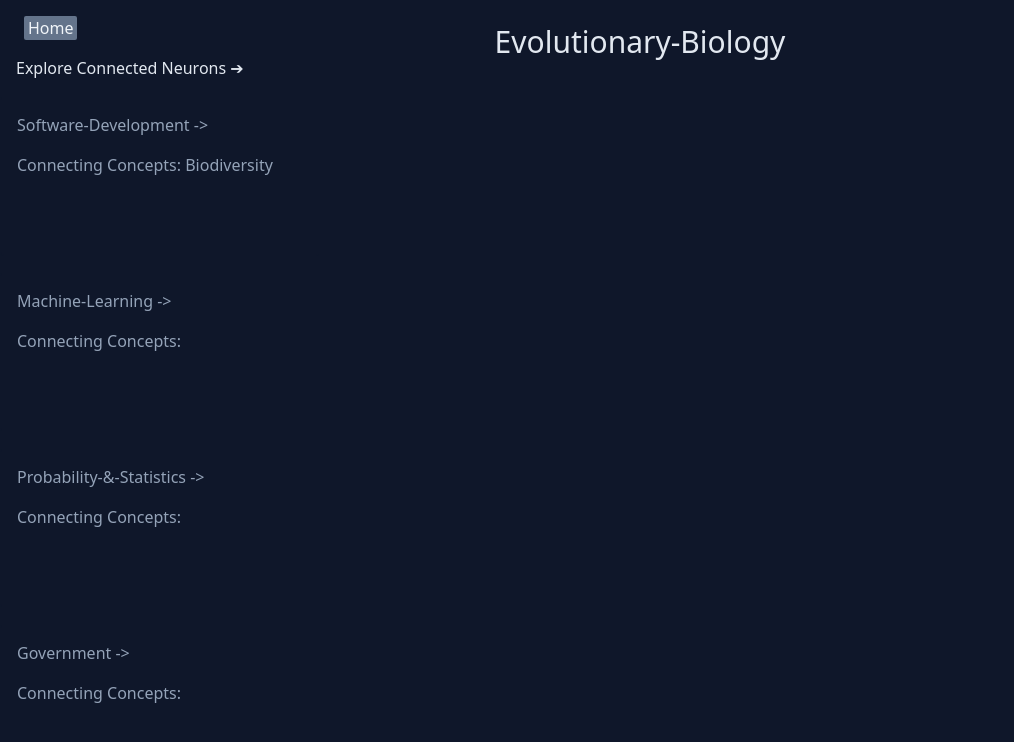
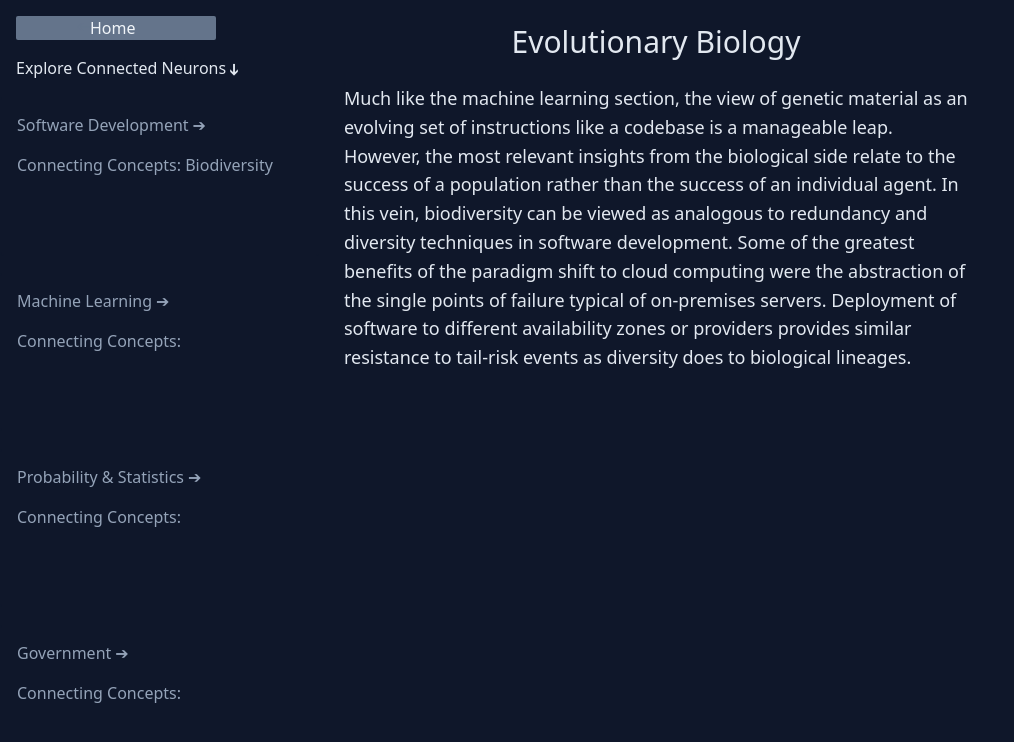
Before and after one commit to sitownle/personal-site, a Next.js app: page /neurons/Evolutionary-Biology in a window 1280 px wide. Shown: the top 742 px of the page, without its empty margins (0-1014 px from the left). Built offline with nearby package versions, Linux system fonts and the light colour scheme.

Commit message:
writing edits, ui touchups

```diff
--- a/pages/neurons/[title].js
+++ b/pages/neurons/[title].js
@@ -10,12 +10,16 @@ const neurons = {
         content here may feel like walking a tightrope starting from the
         software end. Mind the gap :)
       </p>
+    </>
+  ),
+  "Machine-Learning": (
+    <>
       <p className="leading-[1.6em] text-[18px]">
         Given that machine learning and software development obviously and
         directly depend on good coding practice, I don't feel this connection
         warrants a deep dive in this section. For a more in-depth discussion of
         coding practices see the Government section of this page where I believe
-        the transferability of the insight is less obvious. More interestingly,
+        the transferability of the insight is more useful. More interestingly,
         much of software engineering can be viewed as iterative policies that
         could be trained as machine learning networks themselves. This overlap
         is made evident by converging practices such as making small and
@@ -24,19 +28,29 @@ const neurons = {
         are unstable, while finer updates allow for better exploration of the
         shape of the policy space.
       </p>
+      <p className="leading-[1.6em] text-[18px]"></p>
+    </>
+  ),
+  "Evolutionary-Biology": (
+    <>
       <p className="leading-[1.6em] text-[18px]">
-        Given the previous section, the view of genetic material as an evolving
-        set of instructions like a codebase is a manageable leap. However, the
-        most relevant insights from the biological side relate to the success of
-        a population rather than the success of an individual agent. In this
-        vein, biodiversity can be viewed as analogous to redundancy and
-        diversity techniques in software development. Some of the greatest
-        benefits of the paradigm shift to cloud computing were the abstraction
-        of the single points of failure typical of on-premises servers.
-        Deployment of software to different availability zones or providers
-        provides similar resistance to tail-risk events as diversity does to
-        biological lineages.
+        Much like the machine learning section, the view of genetic material as
+        an evolving set of instructions like a codebase is a manageable leap.
+        However, the most relevant insights from the biological side relate to
+        the success of a population rather than the success of an individual
+        agent. In this vein, biodiversity can be viewed as analogous to
+        redundancy and diversity techniques in software development. Some of the
+        greatest benefits of the paradigm shift to cloud computing were the
+        abstraction of the single points of failure typical of on-premises
+        servers. Deployment of software to different availability zones or
+        providers provides similar resistance to tail-risk events as diversity
+        does to biological lineages.
       </p>
+      <p className="leading-[1.6em] text-[18px]"></p>
+    </>
+  ),
+  "Probability-&-Statistics": (
+    <>
       <p className="leading-[1.6em] text-[18px]">
         As the most abstract of all topics covered on this site, Probability and
         Statistics could be viewed as the fundamental unifying principles of all
@@ -46,52 +60,44 @@ const neurons = {
         with tail risks and worst case analysis without disregarding the average
         case due the law of large numbers.{" "}
       </p>
+      <p className="leading-[1.6em] text-[18px]"></p>
+    </>
+  ),
+  Government: (
+    <>
       <p className="leading-[1.6em] text-[18px]">
         Government is the area in which I think the transferable knowledge
         detailed here is the least utilized. This severe underutilization
         largely inspired me to organize these thoughts so that I might actually
         be able to communicate them to nontechnical people. A topic often
-        discussed in politics is the excessive length and complexity of many of
-        our new bills or established policies like the tax code. These flaws
-        seem to be result of failing to apply good practice for collaborative
-        policy evolution that is commonplace in software development. When
-        making changes to software, changes are made one at a time, allowing
-        easy failure and success attribution. Furthermore, these incremental
-        changes are also specifically designed to avoid side-effects, which
-        results in the classic spaghetti code. In the current iteration of our
-        politics, these massive policy updates are usually intentionally packed
-        with side effects due to poor separation of responsibilities and
+        discussed in politics is the excessive length and complexity both of new
+        bills and established policies like the tax code. These flaws seem to be
+        result of failing to apply good practice for collaborative policy
+        evolution that is commonplace in software development. When making
+        changes to software, changes are made one at a time, allowing easy
+        failure and success attribution. Furthermore, these incremental changes
+        are also specifically designed to avoid side-effects, which results in
+        the trope colloquially known as "spaghetti code," which is extremely
+        difficult to modify without side-effects. In the current iteration of
+        our politics, these massive policy updates are usually intentionally
+        packed with side effects due to poor separation of responsibilities and
         overcentralization. The separation of responsibilities enforced by
         software architectures like Microservices is inherently present in human
         populations, but our systems actively work to suppress it via
         centralization of power in progressively more abstract levels of
-        government. When making decisions, power should be attributed to the
-        people whom the decision will affect, proportional to the magnitude of
-        the effect.
+        government. Unlike software, humans naturally exist as individual
+        entities capable of acting in their own self interest, with their
+        influence on others almost entirely limited to a relatively small web of
+        social connections that fades in strength and density over multiple axes
+        such as time and and physical distance. For most of human history, this
+        reality was necessarily reflected in the power structures until
+        technological advancement produced massive and ornate guns with which we
+        promptly shot ourselves in the feet. When making decisions, power should
+        be attributed to the people whom the decision will affect,
+        proportionally to the magnitude of the effect. However, our fancy
+        footguns have allowed a monolithic power structure to control our
+        naturally decentralized nation.
       </p>
-    </>
-  ),
-  "Machine-Learning": (
-    <>
-      <p className="leading-[1.6em] text-[18px]"></p>
-      <p className="leading-[1.6em] text-[18px]"></p>
-    </>
-  ),
-  "Evolutionary-Biology": (
-    <>
-      <p className="leading-[1.6em] text-[18px]"></p>
-      <p className="leading-[1.6em] text-[18px]"></p>
-    </>
-  ),
-  "Probability-&-Statistics": (
-    <>
-      <p className="leading-[1.6em] text-[18px]"></p>
-      <p className="leading-[1.6em] text-[18px]"></p>
-    </>
-  ),
-  Government: (
-    <>
-      <p className="leading-[1.6em] text-[18px]"></p>
       <p className="leading-[1.6em] text-[18px]"></p>
     </>
   )
@@ -136,13 +142,20 @@ const Musing = () => {
   const { title } = router.query;
   const content = neurons[title];
 
+  function changeCase(origStr) {
+    return origStr.replace(/-/g, " ");
+  }
+
   function Synapse({ neuron }) {
     return title ? (
       <a
         href={`/neurons/${neuron}`}
-        className="h-[20vh] p-4 flex flex-col gap-4 rounded text-slate-400 hover:text-slate-200 hover:bg-slate-700 cursor-pointer transition-all border border-slate-900 hover:border-slate-500"
+        className="group h-[20vh] p-4 flex flex-col gap-4 rounded text-slate-400 hover:text-slate-200 hover:bg-slate-700 cursor-pointer transition-all border border-slate-900 hover:border-slate-500"
       >
-        <p>{neuron} -&gt;</p>
+        <div className="flex gap-[4px]">
+          <p>{changeCase(neuron)}</p>
+          <p className="group-hover:translate-x-[4px]">&#10132;</p>
+        </div>
         <p>Connecting Concepts: {synapses[title][neuron]}</p>
       </a>
     ) : null;
@@ -156,22 +169,30 @@ const Musing = () => {
         <meta name="viewport" content="width=device-width, initial-scale=1" />
         <link rel="icon" href="/favicon.ico" />
       </Head>
-      <div className="min-h-[100vh] w-full bg-slate-900 text-slate-200 flex flex-row">
+      <div className="min-h-[100vh] w-full bg-slate-900 text-slate-200 flex flex-row gap-4">
         <div className="w-1/4 flex flex-col gap-4">
           <a
             href="/"
-            className="bg-slate-500 text-slate-100 w-1/6 text-center rounded-sm ml-6 mt-4"
+            className="group bg-slate-500 text-slate-100 hover:bg-slate-100 hover:text-slate-500 transition-colors w-[200px] text-center rounded-sm ml-4 mt-4 px-2 flex pl-16"
           >
+            <p className="rotate-180 w-[10px] text-slate-500 group-hover:translate-x-[-4px]">
+              &#10132;
+            </p>
             Home
           </a>
-          <span className="pl-4">Explore Connected Neurons &#10132;</span>
+          <div className="flex">
+            <span className="pl-4 w-[230px]">Explore Connected Neurons </span>
+            <p className="rotate-90 w-[10px]">&#10132;</p>
+          </div>
           {Object.entries(neurons).map((key, value) => {
             if (key[0] == title) return null;
             return <Synapse neuron={key[0]} key={value} />;
           })}
         </div>
         <div className="w-1/2 flex flex-col gap-6 mt-6 px-2">
-          <h1 className="text-3xl text-center">{title}</h1>
+          <h1 className="text-3xl text-center">
+            {title ? changeCase(title) : null}
+          </h1>
           {content}
           {/* <p className="leading-[1.6em] text-[18px]">{content}</p> */}
         </div>
```
